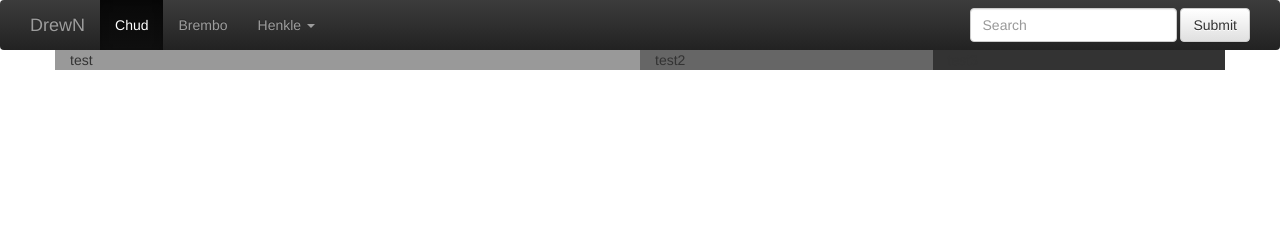
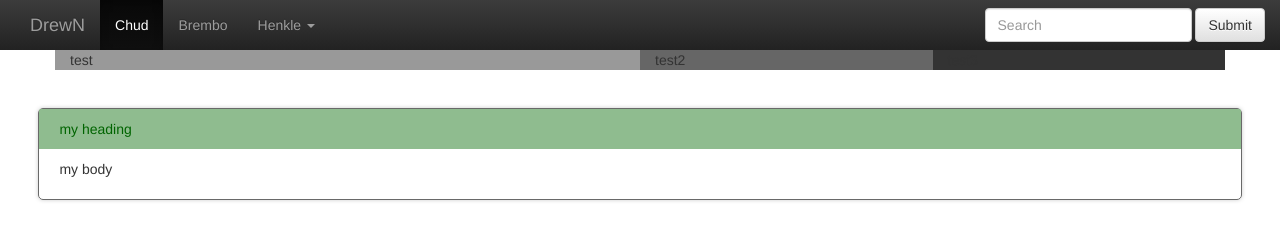
Before and after one commit to dnoc/TestSite, a plain HTML site: page bootstrap.html in a window 1280 px wide. Drawn offline with nearby package versions, Linux system fonts and the light colour scheme.

Commit message:
Some css changes

```diff
--- a/bootstrap.html
+++ b/bootstrap.html
@@ -9,7 +9,7 @@
 		<link rel="stylesheet" href="https://maxcdn.bootstrapcdn.com/bootstrap/3.3.7/css/bootstrap-theme.min.css" integrity="sha384-rHyoN1iRsVXV4nD0JutlnGaslCJuC7uwjduW9SVrLvRYooPp2bWYgmgJQIXwl/Sp" crossorigin="anonymous">
 	</head>
 	<body>
-		<header class="navbar-inverse">
+		<header class="navbar-inverse navbar-static-top">
 			<nav role="navigation">
 				<div class="container-fluid">
 					<!-- Brand and toggle get grouped for better mobile display -->
@@ -57,7 +57,15 @@
 						<div class="darkestBG col-sm-3 col-xs-6">test3</div>
 					</div>
 				</div>
-
+				<div class="myPanel">
+					<div class="heading">my heading</div>
+					<div class="body">
+						<p>my body</p>
+						<div class="showOnHover">
+							<a href="" class="btn btn-xs btn-danger">delete</a>
+						</div>
+					</div>
+				</div>
 				<!-- jQuery -->
 				<script src="https://ajax.googleapis.com/ajax/libs/jquery/1.12.4/jquery.min.js"></script>
 				<!-- Latest compiled and minified JavaScript -->
--- a/styles/main.css
+++ b/styles/main.css
@@ -9,3 +9,29 @@
 .darkestBG {
 	background: #333;
 }
+
+.myPanel {
+	border: 1px solid dimgray;
+	border-radius: 5px;
+	box-shadow: 0px 0px 4px #ccc;
+	margin: 3%;
+}
+
+.myPanel .heading {
+	background: darkseagreen;
+	border-radius: 2px 2px 0 0;
+	color: darkgreen;
+	padding: 10px 20px;
+}
+
+.myPanel .body {
+	padding: 10px 20px;
+}
+
+.myPanel .showOnHover {
+	display: none;
+}
+
+.myPanel:hover .showOnHover {
+	display: inline-block;
+}
```
